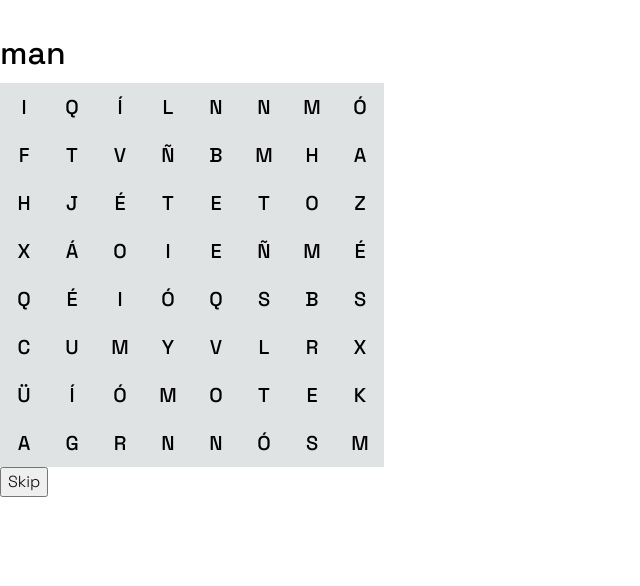
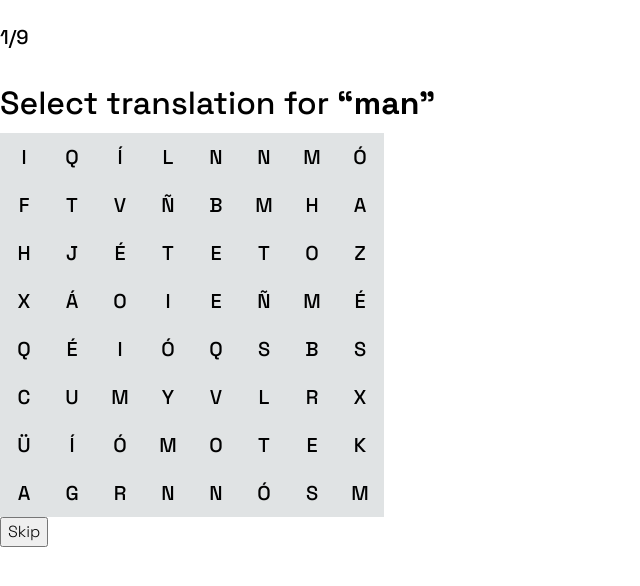
Before and after one commit to hesambayat/traducir, a React (Create React App) app: page / in a window 1280 px wide. Shown: the top 586 px of the page, without its empty margins (0-640 px from the left). Built offline with nearby package versions, Linux system fonts and the light colour scheme.

Commit message:
:sparkles: Add counter

```diff
--- a/src/hooks/useTranslationSource.ts
+++ b/src/hooks/useTranslationSource.ts
@@ -1,4 +1,4 @@
-import { useReducer } from 'react'
+import { useMemo, useReducer } from 'react'
 import { SourceRaw, SourceParsed } from '../types'
 
 export enum Action {
@@ -13,6 +13,7 @@ interface Actions {
 
 interface Payload {
   remaining: number
+  total: number
 }
 
 const normalize = (locations: string): SourceParsed['map'] => {
@@ -46,7 +47,8 @@ export const reducer = (state: SourceParsed[], action: { type: string }) => {
 }
 
 const useTranslationSource = (data: SourceRaw[]): [SourceParsed, Actions, Payload] => {
-  const [words, dispatch] = useReducer(reducer, data.map(parse))
+  const source = useMemo(() => data.map(parse), [data])
+  const [words, dispatch] = useReducer(reducer, source)
 
   return [
     words[0],
@@ -54,7 +56,7 @@ const useTranslationSource = (data: SourceRaw[]): [SourceParsed, Actions, Payloa
       push: () => dispatch({ type: Action.PUSH }),
       shift: () => dispatch({ type: Action.SHIFT })
     },
-    { remaining: words.length }
+    { remaining: words.length, total: source.length }
   ]
 }
 
--- a/src/pages/Home/index.tsx
+++ b/src/pages/Home/index.tsx
@@ -3,7 +3,7 @@ import { useTranslationSource } from '../../hooks'
 import words from '../../words.json'
 
 const Home = () => {
-  const [source, action, { remaining }] = useTranslationSource(words)
+  const [source, action, { remaining, total }] = useTranslationSource(words)
   if (!source) {
     return (
       <div className="home">
@@ -14,7 +14,8 @@ const Home = () => {
 
   return (
     <div className="home">
-      <h1>{source.origin}</h1>
+      <h4>{total - remaining + 1}/{total}</h4>
+      <h1>Select translation for <strong>“{source.origin}”</strong></h1>
       <Keypad {...source} onDone={action.shift} />
       {remaining > 1 && <button onClick={action.push}>Skip</button>}
     </div>
```
